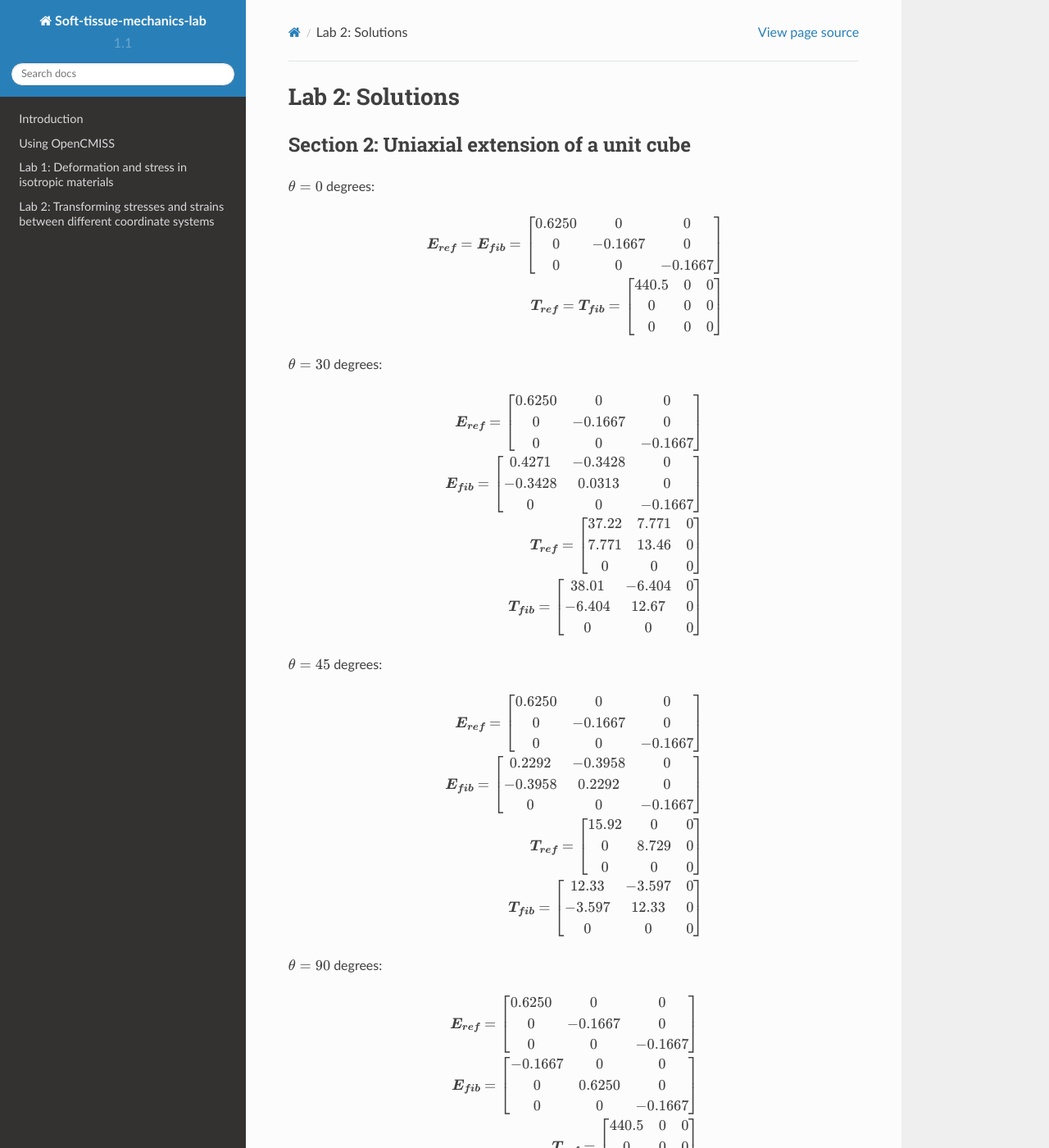
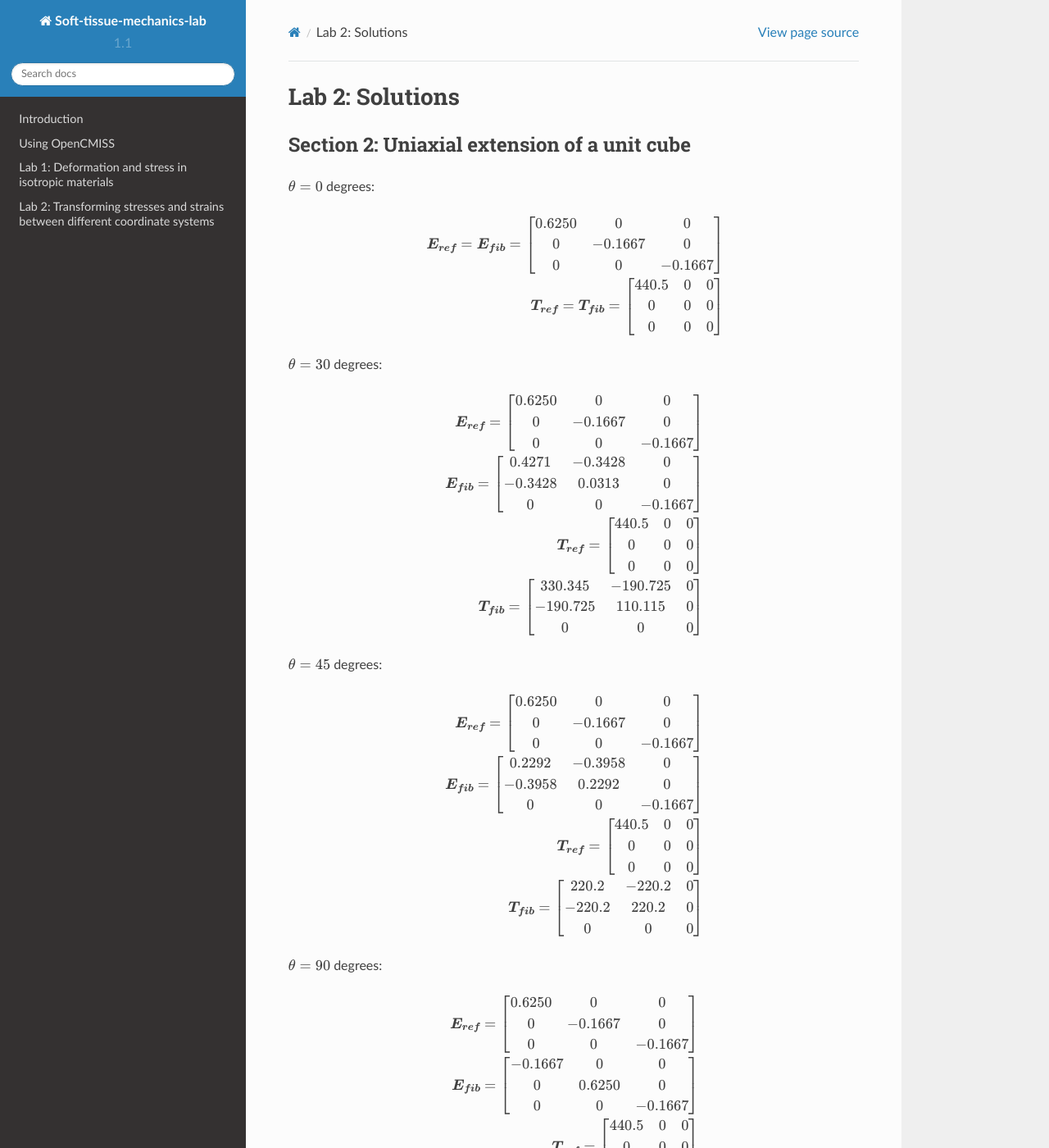
Before and after one commit to mpnash/soft-tissue-mechanics-labs, a Sphinx documentation site: the page built from docs/source/lab2_solutions.rst, in a window 1280 px wide and 1400 px high. Shown: the whole window at 82% size. Built offline with Sphinx 7.4.7 and the Read the Docs theme 2.0.0, drawn with Linux system fonts in a browser that asks for light colours.

Commit message:
Correcting stress values in the uniaxial extension section of lab2

```diff
--- a/docs/source/lab2_solutions.rst
+++ b/docs/source/lab2_solutions.rst
@@ -55,15 +55,15 @@ Section 2: Uniaxial extension of a unit cube
 
     \boldsymbol{T_{ref}} =
     \begin{bmatrix}
-      37.22  & 7.771  & 0 \\
-      7.771  & 13.46  & 0 \\
-      0      & 0      & 0
+      440.5  & 0       & 0 \\
+      0      & 0       & 0 \\
+      0      & 0       & 0
     \end{bmatrix}
 
     \boldsymbol{T_{fib}} =
     \begin{bmatrix}
-      38.01   & -6.404  & 0 \\
-      -6.404  & 12.67   & 0 \\
+      330.345   & -190.725  & 0 \\
+      -190.725  & 110.115   & 0 \\
       0       & 0       & 0
     \end{bmatrix}
 
@@ -89,15 +89,15 @@ Section 2: Uniaxial extension of a unit cube
 
     \boldsymbol{T_{ref}} =
     \begin{bmatrix}
-      15.92  & 0      & 0 \\
-      0      & 8.729  & 0 \\
-      0      & 0      & 0
+      440.5  & 0       & 0 \\
+      0      & 0       & 0 \\
+      0      & 0       & 0
     \end{bmatrix}
 
     \boldsymbol{T_{fib}} =
     \begin{bmatrix}
-      12.33   & -3.597  & 0 \\
-      -3.597  & 12.33   & 0 \\
+      220.2   & -220.2  & 0 \\
+      -220.2  & 220.2   & 0 \\
       0       & 0       & 0
     \end{bmatrix}
 
```
Also changed, not shown: docs/source/lab2.rst (+4 -4 lines).
